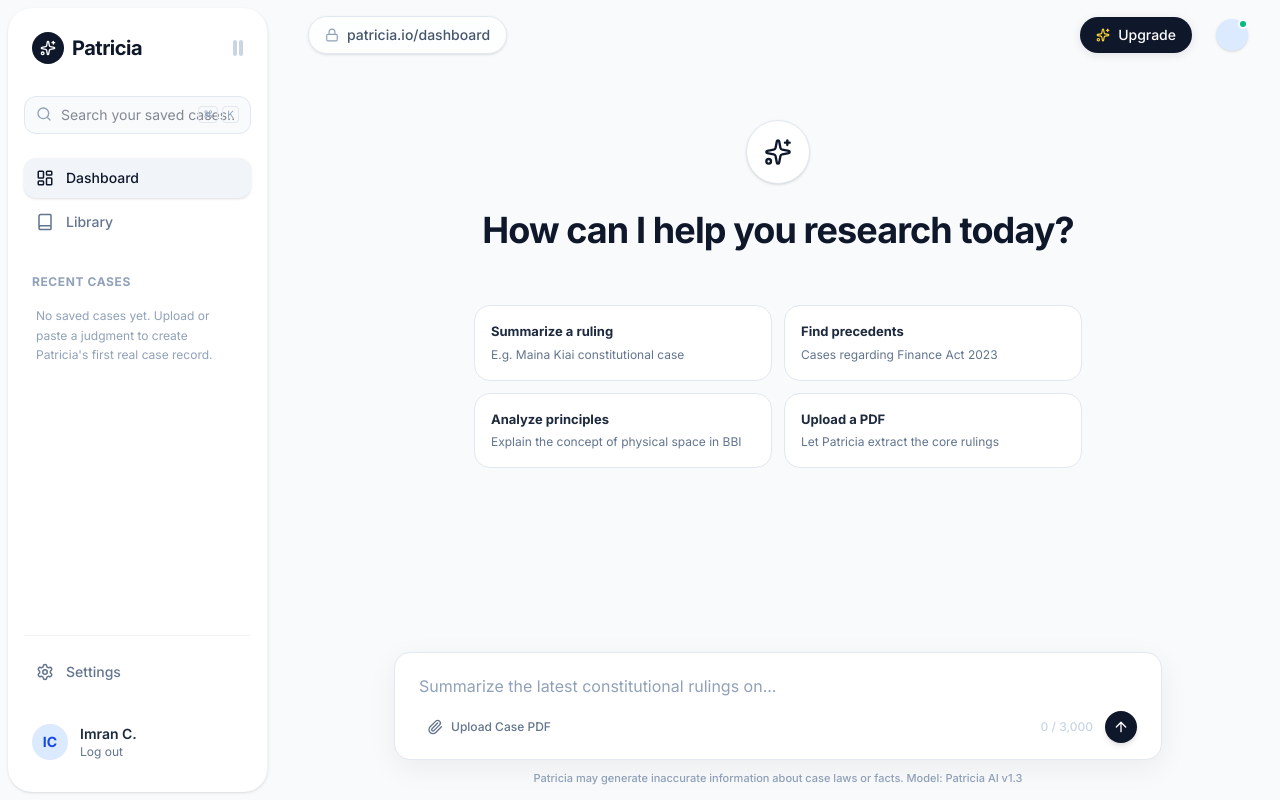
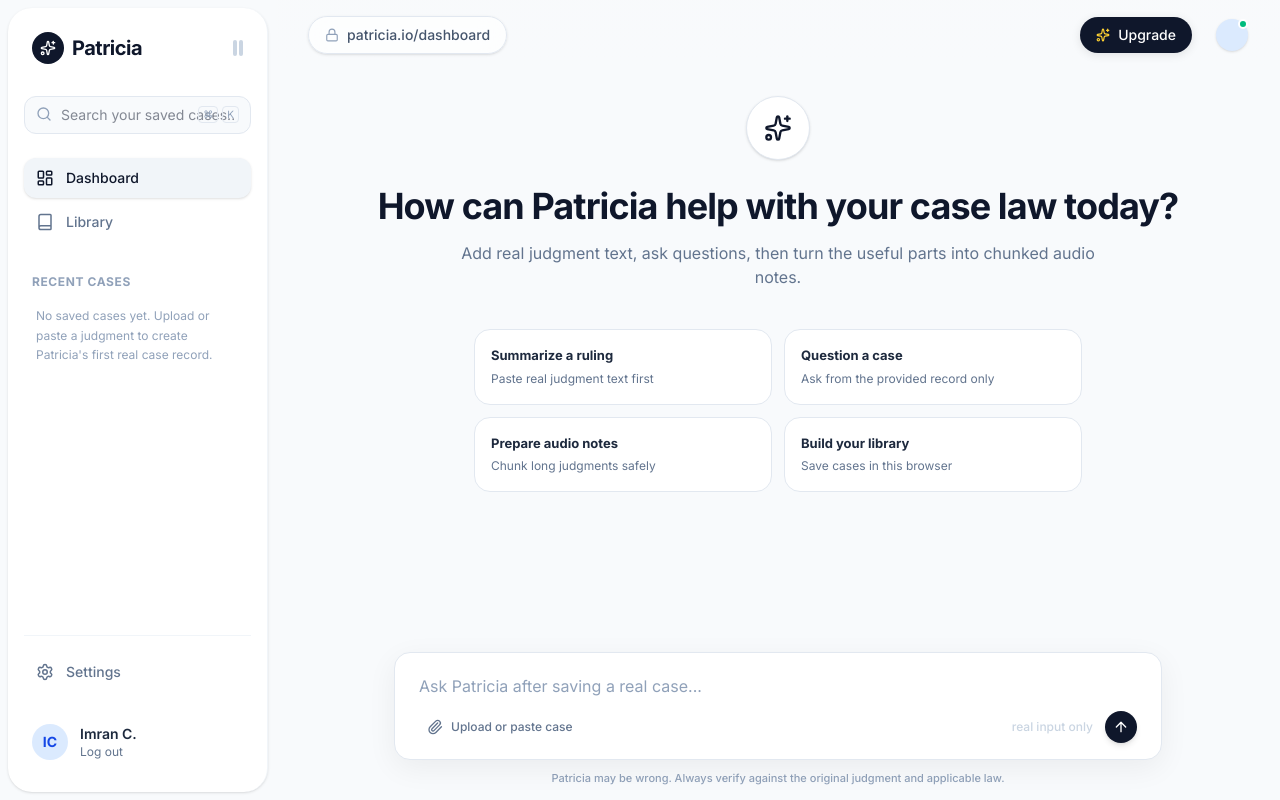
Before and after one commit to imranshiundu/Patricia, a Next.js app: page / in a window 1280 px wide. Built offline with nearby package versions, Linux system fonts and the light colour scheme.

Commit message:
Remove fake prompts from dashboard and route input to real intake

```diff
--- a/src/app/(app)/page.tsx
+++ b/src/app/(app)/page.tsx
@@ -4,73 +4,69 @@
   Paperclip as FileUploadIcon,
   ArrowUp as ArrowUpIcon
 } from "lucide-react";
-import React from "react";
 import Link from "next/link";
 
 export default function Home() {
   return (
     <>
-      {/* Hero Area */}
       <div className="flex-1 flex flex-col items-center justify-center max-w-4xl mx-auto w-full pb-32">
-        {/* Welcome Header */}
         <div className="text-center mb-10 animate-in fade-in slide-in-from-bottom-4 duration-700">
           <div className="w-16 h-16 rounded-full bg-white border border-slate-200 shadow-sm flex items-center justify-center mx-auto mb-6">
             <Sparkles size={28} className="text-slate-900" />
           </div>
           <h1 className="text-4xl leading-tight font-bold text-slate-900 mb-3 tracking-tight">
-            How can I help you research today?
+            How can Patricia help with your case law today?
           </h1>
+          <p className="text-slate-500 max-w-2xl mx-auto">
+            Add real judgment text, ask questions, then turn the useful parts into chunked audio notes.
+          </p>
         </div>
 
-        {/* Empty State / Suggestions */}
         <div className="grid grid-cols-1 sm:grid-cols-2 gap-3 w-full max-w-[640px] px-4">
-          <SuggestionCard title="Summarize a ruling" sub="E.g. Maina Kiai constitutional case" />
-          <SuggestionCard title="Find precedents" sub="Cases regarding Finance Act 2023" />
-          <SuggestionCard title="Analyze principles" sub="Explain the concept of physical space in BBI" />
-          <SuggestionCard title="Upload a PDF" sub="Let Patricia extract the core rulings" />
+          <SuggestionCard title="Summarize a ruling" sub="Paste real judgment text first" />
+          <SuggestionCard title="Question a case" sub="Ask from the provided record only" />
+          <SuggestionCard title="Prepare audio notes" sub="Chunk long judgments safely" />
+          <SuggestionCard title="Build your library" sub="Save cases in this browser" />
         </div>
       </div>
 
-      {/* Global Search Bar Anchored at Bottom */}
       <div className="absolute bottom-10 left-0 right-0 flex justify-center px-8 z-20">
         <div className="w-full max-w-3xl bg-white shadow-[0_8px_30px_rgb(0,0,0,0.06)] rounded-2xl border border-slate-200 p-2 flex items-end">
           <div className="relative flex-1">
             <div className="px-4 py-3 min-h-[50px] flex items-center w-full focus-within:ring-0">
               <input
                 type="text"
-                placeholder="Summarize the latest constitutional rulings on..."
+                placeholder="Ask Patricia after saving a real case..."
                 className="w-full text-base outline-none bg-transparent placeholder:text-slate-400"
               />
             </div>
             <div className="flex items-center justify-between px-4 pb-2 text-xs text-slate-500 font-medium">
               <div className="flex items-center gap-3">
-                <button className="flex items-center gap-2 hover:text-slate-800 transition-colors px-2 py-1 rounded hover:bg-slate-100">
-                  <FileUploadIcon size={16} /> <span className="hidden sm:inline">Upload Case PDF</span>
-                </button>
+                <Link href="/documents" className="flex items-center gap-2 hover:text-slate-800 transition-colors px-2 py-1 rounded hover:bg-slate-100">
+                  <FileUploadIcon size={16} /> <span className="hidden sm:inline">Upload or paste case</span>
+                </Link>
               </div>
               <div className="flex items-center gap-3">
-                <span className="text-slate-300">0 / 3,000</span>
-                <button className="w-8 h-8 rounded-full bg-slate-900 flex items-center justify-center hover:bg-slate-800 text-white transition-transform active:scale-95 shadow-md">
+                <span className="text-slate-300">real input only</span>
+                <Link href="/documents" className="w-8 h-8 rounded-full bg-slate-900 flex items-center justify-center hover:bg-slate-800 text-white transition-transform active:scale-95 shadow-md" aria-label="Add case">
                    <ArrowUpIcon size={16} />
-                </button>
+                </Link>
               </div>
             </div>
           </div>
         </div>
       </div>
 
-      {/* Footer Text */}
       <div className="absolute bottom-3 left-0 right-0 text-center">
-          <span className="text-[11px] text-slate-400 font-medium">Patricia may generate inaccurate information about case laws or facts. Model: Patricia AI v1.3</span>
+          <span className="text-[11px] text-slate-400 font-medium">Patricia may be wrong. Always verify against the original judgment and applicable law.</span>
       </div>
     </>
   );
 }
 
-// Subcomponents
 function SuggestionCard({ title, sub }: { title: string, sub: string }) {
   return (
-    <div className="border border-slate-200 bg-white p-4 rounded-2xl cursor-pointer hover:bg-slate-50 transition-colors active:scale-[0.99] text-left group">
+    <div className="border border-slate-200 bg-white p-4 rounded-2xl cursor-default hover:bg-slate-50 transition-colors active:scale-[0.99] text-left group">
       <h4 className="text-[13px] font-bold text-slate-800 mb-1 group-hover:text-blue-600 transition-colors">{title}</h4>
       <p className="text-[12px] text-slate-500 truncate">{sub}</p>
     </div>
```
